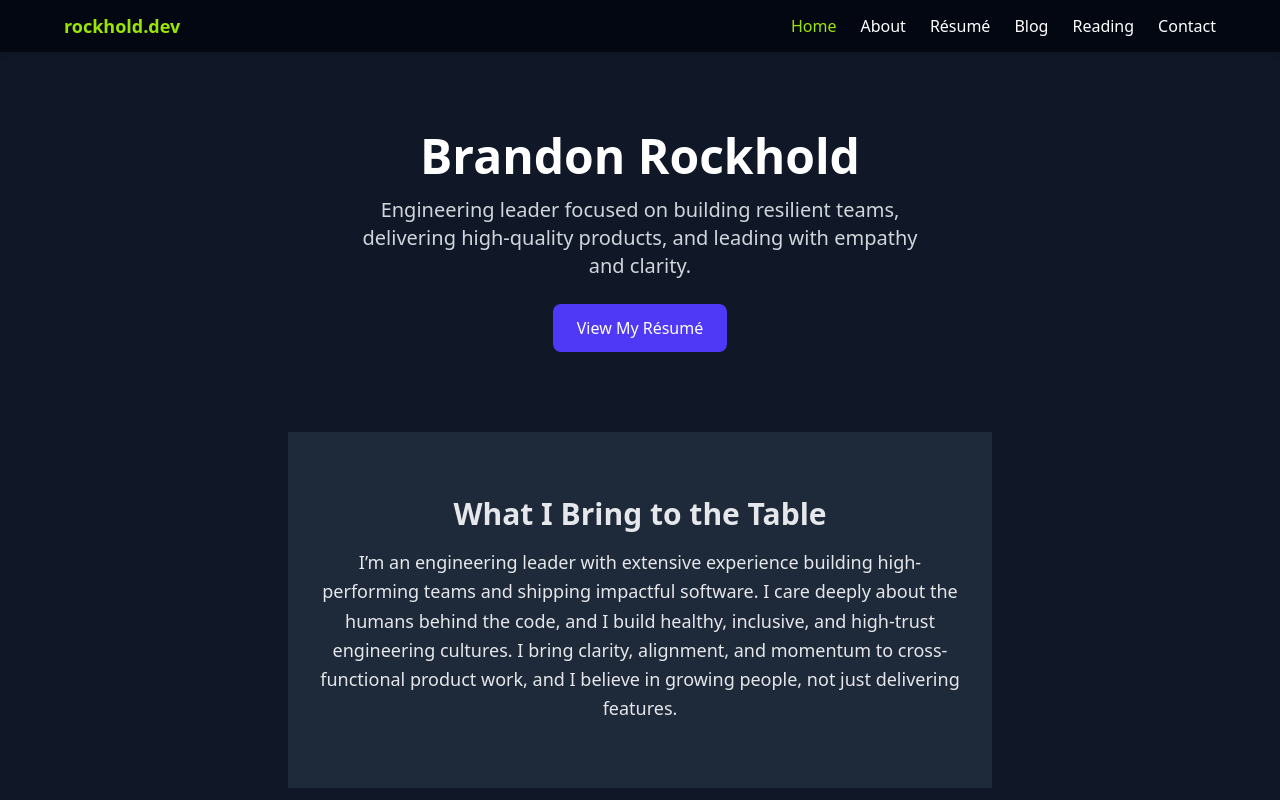
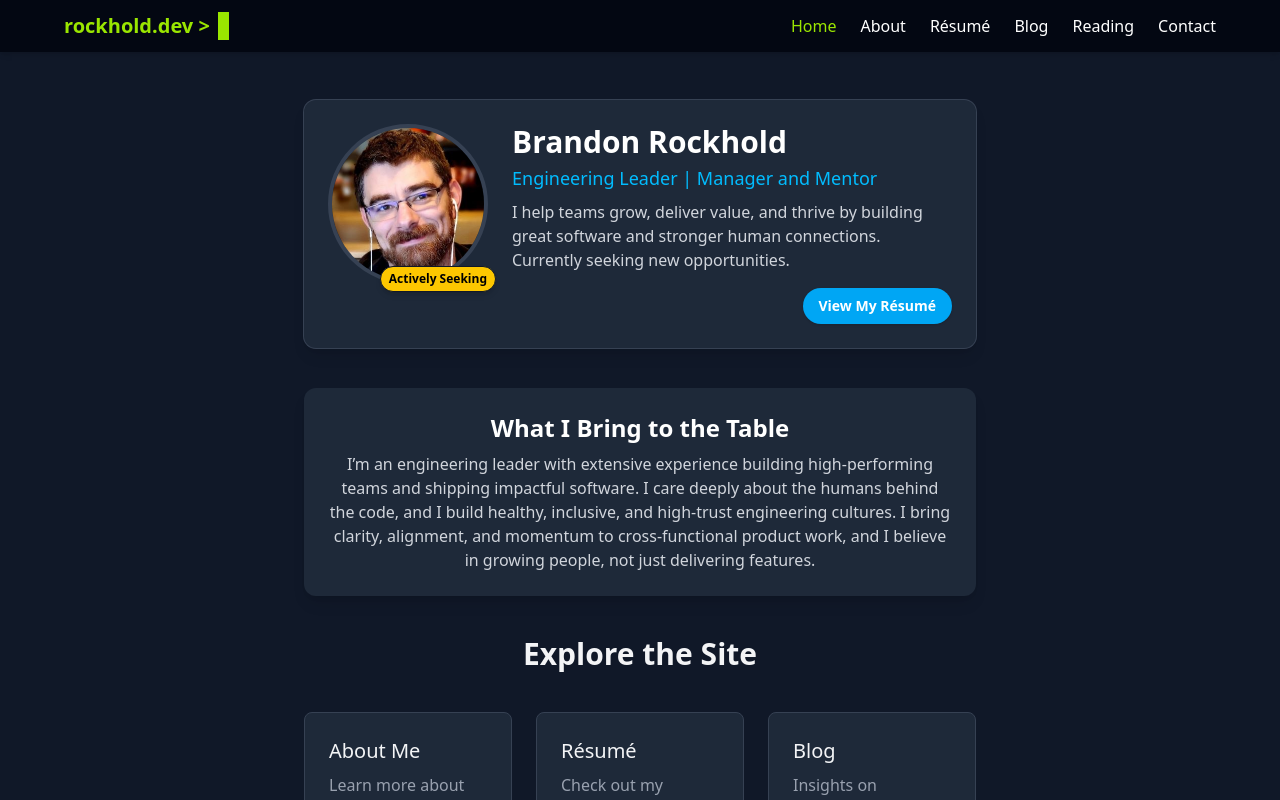
Before and after one commit to rockhold/rockhold-dev, a React (Vite) app: page / in a window 1280 px wide. Shown: the top 800 px of the page. Built offline with nearby package versions, Linux system fonts and the light colour scheme.

Commit message:
Adding a ProfileCard for the home page as well as a blinking cursor animation for the nav bar

```diff
--- /dev/null
+++ b/src/components/ProfileCard.tsx
@@ -0,0 +1,55 @@
+type ProfileCardProps = {
+  name: string;
+  title: string;
+  description: string;
+  imageUrl: string;
+  showBadge?: boolean;
+  badgeText?: string;
+  showResume?: boolean;
+};
+
+export default function ProfileCard({
+  name,
+  title,
+  description,
+  imageUrl,
+  showBadge = false,
+  badgeText = "Actively Seeking",
+  showResume = false,
+}: ProfileCardProps) {
+  return (
+    <div className="flex flex-col sm:flex-row items-center sm:items-start gap-6 bg-gray-800 p-6 rounded-xl shadow-lg ring-1 ring-gray-700">
+      <div className="relative shrink-0">
+        <img
+          src={imageUrl}
+          alt={`${name} profile`}
+          className="w-32 h-32 sm:w-40 sm:h-40 rounded-full border-4 border-gray-700 object-cover"
+        />
+        {showBadge && (
+          <div className="absolute -bottom-2 -right-2 bg-yellow-400 text-black text-xs font-semibold px-2 py-1 rounded-full shadow-md border border-gray-900">
+            {badgeText}
+          </div>
+        )}
+      </div>
+
+      <div className="flex flex-col text-center sm:text-left w-full">
+        <h1 className="text-2xl sm:text-3xl font-bold text-white">{name}</h1>
+        <h2 className="text-lg text-sky-400 mt-1">{title}</h2>
+        <p className="text-gray-300 mt-2 max-w-prose mx-auto sm:mx-0">
+          {description}
+        </p>
+
+        {showResume && (
+          <div className="mt-4 sm:self-end">
+            <a
+              href="/resume"
+              className="inline-block bg-sky-500 hover:bg-sky-600 text-white font-semibold py-2 px-4 rounded-full shadow transition text-sm"
+            >
+              View My Résumé
+            </a>
+          </div>
+        )}
+      </div>
+    </div>
+  );
+}
--- a/src/components/layout/Header.tsx
+++ b/src/components/layout/Header.tsx
@@ -19,8 +19,14 @@ export default function Header() {
   return (
     <header className="bg-gray-950 text-white shadow-md px-4 py-3 relative">
       <div className="max-w-6xl mx-auto flex justify-between items-center">
-        <Link to="/" className="text-lime-400 font-bold text-lg">
-          rockhold.dev
+        <Link
+          to="/"
+          className="text-lime-400 font-bold text-lg sm:text-xl flex items-center gap-1"
+        >
+          <span>rockhold.dev&nbsp;&gt;</span>
+          <span className="animate-blink w-[1ch] bg-lime-400 ml-1 text-lime-400">
+            |
+          </span>
         </Link>
 
         {/* Desktop Nav */}
--- a/src/index.css
+++ b/src/index.css
@@ -4,3 +4,17 @@ body {
   @apply bg-zinc-900 text-zinc-100;
   font-family: "Inter", sans-serif;
 }
+
+@theme {
+  --animate-blink: blink 1s step-end infinite;
+
+  @keyframes blink {
+    0%,
+    100% {
+      opacity: 0;
+    }
+    50% {
+      opacity: 1;
+    }
+  }
+}
--- a/src/pages/HomePage.tsx
+++ b/src/pages/HomePage.tsx
@@ -1,41 +1,38 @@
 import NavCard from "../components/NavCard";
+import ProfileCard from "../components/ProfileCard";
 
 export default function HomePage() {
   return (
     <>
-      <section className="py-20 px-6 text-center">
-        <h1 className="text-4xl sm:text-5xl font-bold text-white">
-          Brandon Rockhold
-        </h1>
-        <p className="mt-4 text-lg sm:text-xl text-gray-300 max-w-xl mx-auto">
-          Engineering leader focused on building resilient teams, delivering
-          high-quality products, and leading with empathy and clarity.
-        </p>
-        <div className="mt-6">
-          <a
-            href="/resume"
-            className="inline-block px-6 py-3 text-white bg-indigo-600 hover:bg-indigo-500 rounded-lg font-medium transition"
-          >
-            View My Résumé
-          </a>
-        </div>
+      <div className="py-8 sm:py-12">
+        <div className="space-y-8 sm:space-y-10">
+          <section className="max-w-4xl mx-auto w-full px-4">
+            <ProfileCard
+              name="Brandon Rockhold"
+              title="Engineering Leader | Manager and Mentor"
+              description="I help teams grow, deliver value, and thrive by building great software and stronger human connections. Currently seeking new opportunities."
+              imageUrl="/assets/profile.jpg"
+              showBadge={true}
+              badgeText="Actively Seeking"
+              showResume={true}
+            />
           </section>
-      <section className="py-16 px-6 bg-gray-800 text-gray-200">
-        <div className="max-w-3xl mx-auto text-center">
-          <h2 className="text-2xl sm:text-3xl font-semibold mb-4">
+          <section className="max-w-4xl mx-auto w-full px-4">
+            <div className="bg-gray-800 text-white p-6 rounded-xl shadow-lg">
+              <h2 className="text-xl sm:text-2xl font-bold mb-2 text-center">
                 What I Bring to the Table
               </h2>
-          <p className="text-md sm:text-lg leading-relaxed">
+              <p className="text-gray-300 text-center">
                 I’m an engineering leader with extensive experience building
-            high-performing teams and shipping impactful software. I care deeply
-            about the humans behind the code, and I build healthy, inclusive,
-            and high-trust engineering cultures. I bring clarity, alignment, and
-            momentum to cross-functional product work, and I believe in growing
-            people, not just delivering features.
+                high-performing teams and shipping impactful software. I care
+                deeply about the humans behind the code, and I build healthy,
+                inclusive, and high-trust engineering cultures. I bring clarity,
+                alignment, and momentum to cross-functional product work, and I
+                believe in growing people, not just delivering features.
               </p>
             </div>
           </section>
-      <section className="py-16 px-6 bg-gray-900 text-gray-100">
+          <section className="max-w-4xl mx-auto w-full px-4">
             <div className="max-w-5xl mx-auto">
               <h2 className="text-2xl sm:text-3xl font-semibold text-center mb-10">
                 Explore the Site
@@ -69,6 +66,8 @@ export default function HomePage() {
               </div>
             </div>
           </section>
+        </div>
+      </div>
     </>
   );
 }
--- a/tailwind.config.js
+++ b/tailwind.config.js
@@ -1,6 +1,8 @@
 import colors from "tailwindcss/colors";
+import { defineConfig } from "tailwindcss/helpers";
 
-export default {
+/** @type {import('tailwindcss').Config} */
+export default defineConfig({
   darkMode: "class",
   content: ["./index.html", "./src/**/*.{js,ts,jsx,tsx}"],
   theme: {
@@ -11,4 +13,4 @@ export default {
     },
   },
   plugins: [],
-};
+});
```
Also changed, not shown: public/assets/profile.jpg (added). Lines whose indentation alone changed are shown as unchanged.
